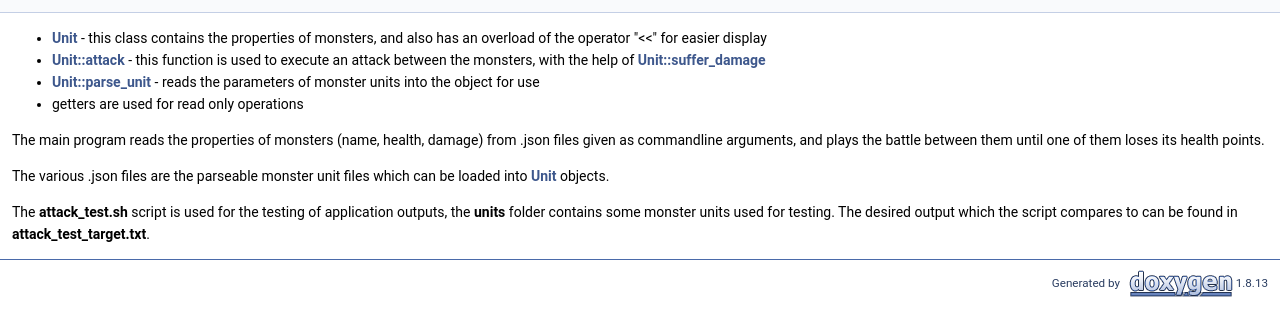
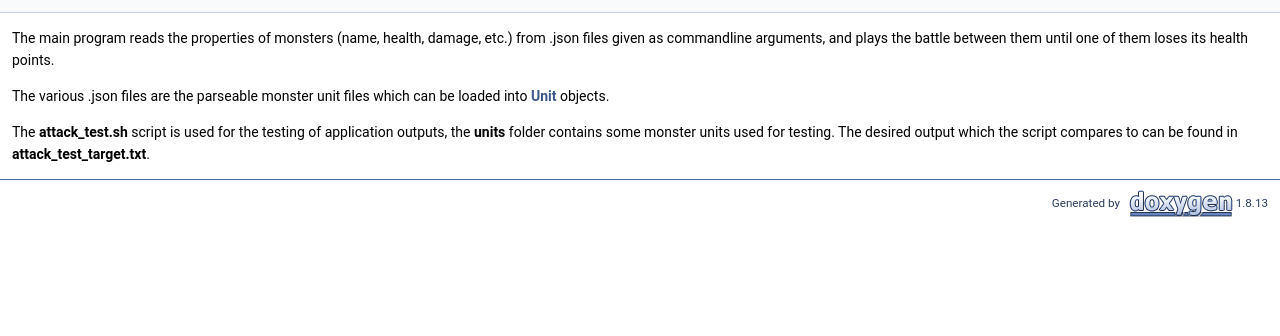
Before and after one commit to Teaching-projects/SZE-MOSZE-2020-Random, a plain HTML site: page autotoc_md0.html in a window 1280 px wide. Shown: the part 156-492 px from the top of the page. Drawn offline with Linux system fonts and the light colour scheme.

Commit message:
Update gh-pages to output generated at c02ea1c

```diff
--- a/autotoc_md0.html
+++ b/autotoc_md0.html
@@ -63,13 +63,7 @@ $(function() {
 <div class="title">About the components </div>  </div>
 </div><!--header-->
 <div class="contents">
-<div class="textblock"><ul>
-<li><b><a class="el" href="classUnit.html" title="Main class for units. ">Unit</a></b> - this class contains the properties of monsters, and also has an overload of the operator "&lt;&lt;" for easier display</li>
-<li><b><a class="el" href="classUnit.html#abdf05599794cf5d17dc8337f0a634d33" title="Attack function. ">Unit::attack</a></b> - this function is used to execute an attack between the monsters, with the help of <b><a class="el" href="classUnit.html#acbada5ea7245fab30825a5640c31ff2c" title="Function for dealing damage. ">Unit::suffer_damage</a></b></li>
-<li><b><a class="el" href="classUnit.html#a56bf15f736e48049ec60cd39d5563a02" title="JSON parser. ">Unit::parse_unit</a></b> - reads the parameters of monster units into the object for use</li>
-<li>getters are used for read only operations</li>
-</ul>
-<p>The main program reads the properties of monsters (name, health, damage) from .json files given as commandline arguments, and plays the battle between them until one of them loses its health points.</p>
+<div class="textblock"><p>The main program reads the properties of monsters (name, health, damage, etc.) from .json files given as commandline arguments, and plays the battle between them until one of them loses its health points.</p>
 <p>The various .json files are the parseable monster unit files which can be loaded into <b><a class="el" href="classUnit.html" title="Main class for units. ">Unit</a></b> objects.</p>
 <p>The <b>attack_test.sh</b> script is used for the testing of application outputs, the <b>units</b> folder contains some monster units used for testing. The desired output which the script compares to can be found in <b>attack_test_target.txt</b>. </p>
 </div></div><!-- contents -->
```
